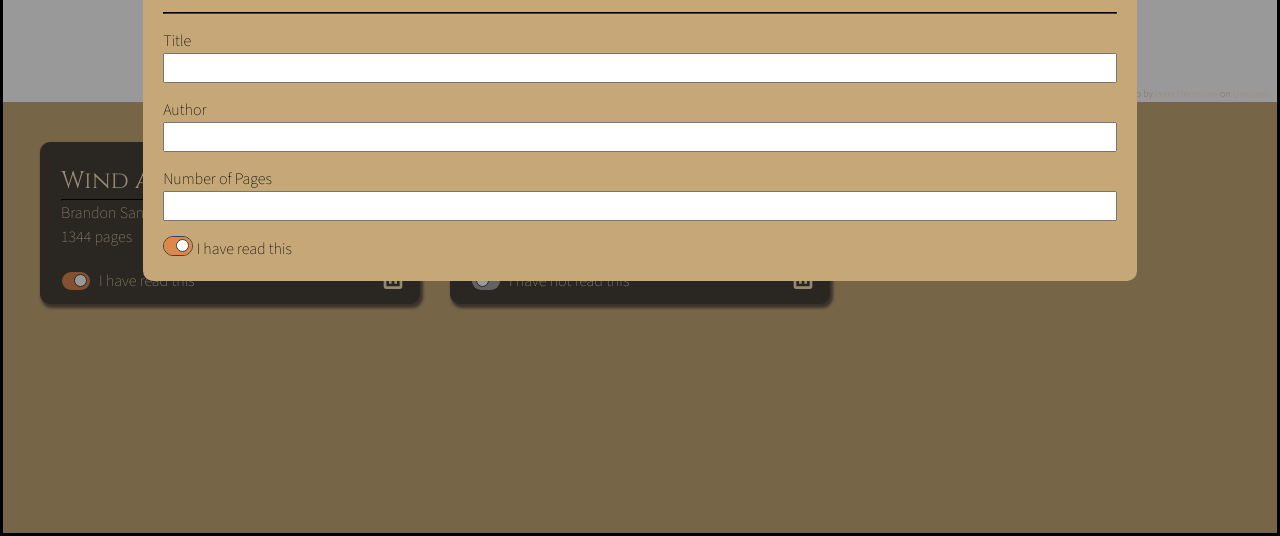
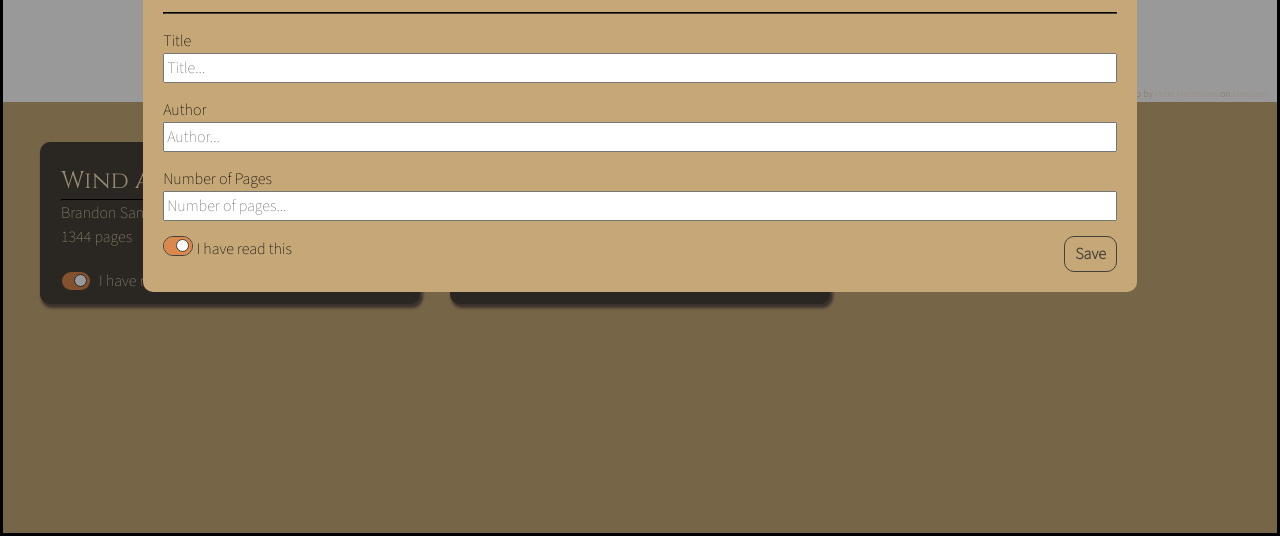
Before and after one commit to peter-mowen/odin-library, a plain HTML site: page index.html in a window 1280 px wide. Both pictures are taken after a click on the button "Add Book". Shown: the part 264-800 px from the top of the page. Drawn offline with Linux system fonts and the light colour scheme.

Commit message:
Add save button to "Add Book" form

```diff
--- a/index.html
+++ b/index.html
@@ -31,22 +31,25 @@
         <hr>
         <label for="book-title" class="add-book-form-label">
           Title
-          <input type="text" name="book-title" id="book-title">
+          <input type="text" name="book-title" id="book-title" placeholder="Title...">
         </label>
         <label for="book-author" class="add-book-form-label">
           Author
-          <input type="text" name="book-author" id="book-author">
+          <input type="text" name="book-author" id="book-author" placeholder="Author...">
         </label>
         <label for="book-num-of-pages" class="add-book-form-label">
           Number of Pages
-          <input type="tel" name="book-num-of-pages" id="book-num-of-pages">
+          <input type="tel" name="book-num-of-pages" id="book-num-of-pages" placeholder="Number of pages...">
         </label>
+        <div class="add-book-modal-last-row">
           <div>
             <label class="card-switch">
               <input type="checkbox" checked>
               <span class="card-slider round"></span>
             </label>
             <span>I have read this</span>
+          </div>
+          <button>Save</button>
         </div>
       </form>
     </dialog>
--- a/style.css
+++ b/style.css
@@ -219,6 +219,26 @@ nav a {
   cursor: pointer;
 }
 
+.add-book-modal-last-row {
+  display: flex;
+  justify-content: space-between;
+}
+
+.add-book-modal button {
+  background-color: transparent;
+  color: var(--dark-background-color);
+  font-weight: bold;
+  border: solid var(--dark-background-color) 1px;
+  padding: 5px 10px;
+  border-radius: var(--border-radius);
+}
+
+.add-book-modal button:hover,
+.add-book-modal button:active {
+  background-color: var(--dark-background-color);
+  color: var(--light-text-color);
+}
+
 .card {
   border: solid var(--dark-background-color) 1px;
   padding: 20px;
```
Lines whose indentation alone changed are shown as unchanged.
